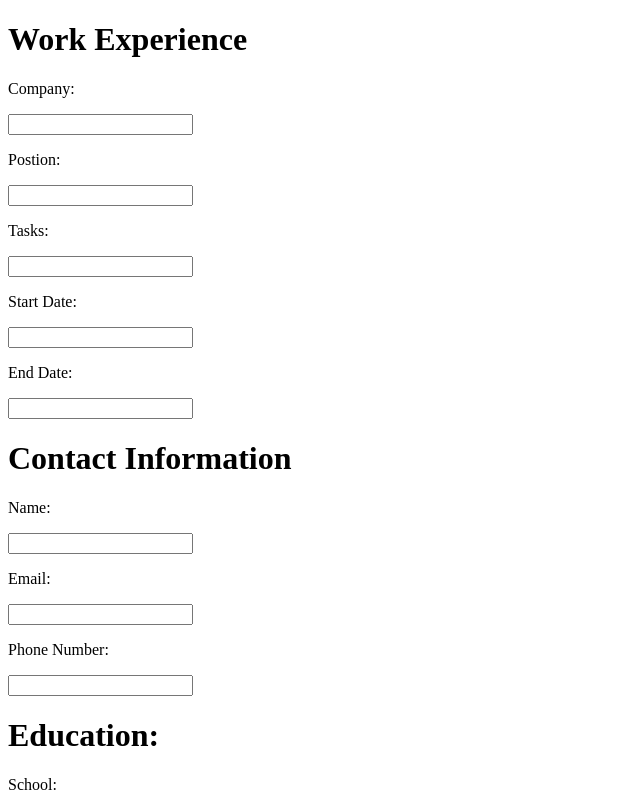
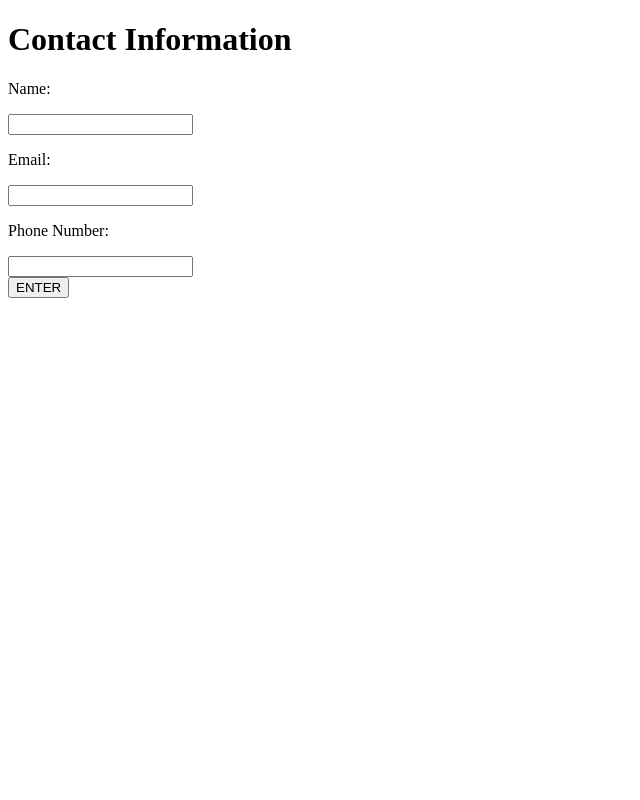
Before and after one commit to isaackelly0/cv-project, a React (Create React App) app: page / in a window 1280 px wide. Shown: the top 800 px of the page, without its empty margins (0-640 px from the left). Built offline with nearby package versions, Linux system fonts and the light colour scheme.

Commit message:
changed components into divs, App will handle them all as a single form, figured out how to send data to App from child components

```diff
--- a/src/App.js
+++ b/src/App.js
@@ -1,15 +1,22 @@
 import React, { Component } from "react";
 //import ReactDOM from "react-dom";
-import Work from "./components/work";
+//import Work from "./components/work";
 import Info from "./components/info";
-import Education from "./components/education";
+//import Education from "./components/education";
 //import Resume from "./components/Resume";
 
 class App extends Component {
   constructor() {
     super();
-    this.state = { form: "" };
+    this.state = { name: "" };
+    this.submitForm = (e) => {
+      e.preventDefault();
+      alert(this.state.name);
+    };
   }
+  dataTransfer = (e) => {
+    this.setState({ name: e });
+  };
   // handleChange = (e) => {
   //   this.setState({ form: e.target.value });
   // };
@@ -24,11 +31,14 @@ class App extends Component {
   render() {
     //const { form } = this.state;
     return (
-      <div className="App">
-        <Work />
-        <Info />
-        <Education />
-      </div>
+      <form onSubmit={this.submitForm} className="App">
+        <Info dataTransfer={this.dataTransfer} />
+        <button>ENTER</button>
+      </form>
+      // <Work />
+      //
+      // <Education />
+      // <button>ENTER</button>
       // <form onSubmit={this.onSubmitForm}>
       //   <input
       //     type="text"
--- a/src/components/education.js
+++ b/src/components/education.js
@@ -3,7 +3,7 @@
 //date of study
 const Education = (props) => {
   return (
-    <form>
+    <div>
       <h1>Education:</h1>
       <span>
         <p>School:</p>
@@ -17,7 +17,7 @@ const Education = (props) => {
         <p>Date:</p>
         <input type="text"></input>
       </span>
-    </form>
+    </div>
   );
 };
 export default Education;
--- a/src/components/info.js
+++ b/src/components/info.js
@@ -1,13 +1,28 @@
 //name
 //email
 //phone number
-const Info = (props) => {
+import React, { Component } from "react";
+
+class Info extends Component {
+  constructor(props) {
+    super(props);
+    this.state = { name: "", email: "", number: "" };
+  }
+  callback = (e) => {
+    this.setState({ name: e.target.value });
+    this.props.dataTransfer(e.target.value);
+  };
+  render() {
     return (
-    <form>
+      <div>
         <h1>Contact Information</h1>
         <span>
           <p>Name:</p>
-        <input type="text"></input>
+          <input
+            type="text"
+            onChange={this.callback}
+            value={this.state.name}
+          ></input>
         </span>
         <span>
           <p>Email:</p>
@@ -17,7 +32,8 @@ const Info = (props) => {
           <p>Phone Number:</p>
           <input type="text"></input>
         </span>
-    </form>
+      </div>
     );
-};
+  }
+}
 export default Info;
--- a/src/components/work.js
+++ b/src/components/work.js
@@ -4,7 +4,7 @@
 //date from start and to the end
 const Work = (props) => {
   return (
-    <form>
+    <div>
       <h1>Work Experience</h1>
       <span>
         <p>Company:</p>
@@ -26,7 +26,7 @@ const Work = (props) => {
         <p>End Date:</p>
         <input type="text"></input>
       </span>
-    </form>
+    </div>
   );
 };
 export default Work;
```
Lines whose indentation alone changed are shown as unchanged.
